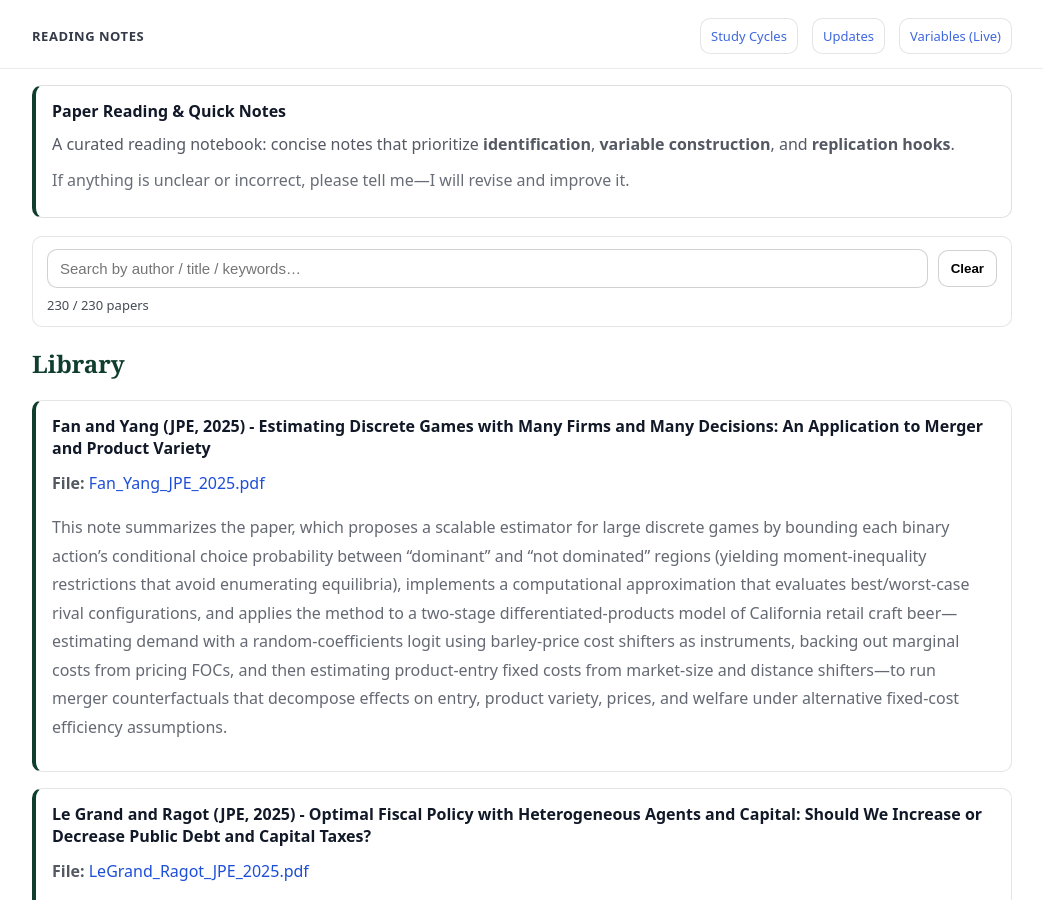
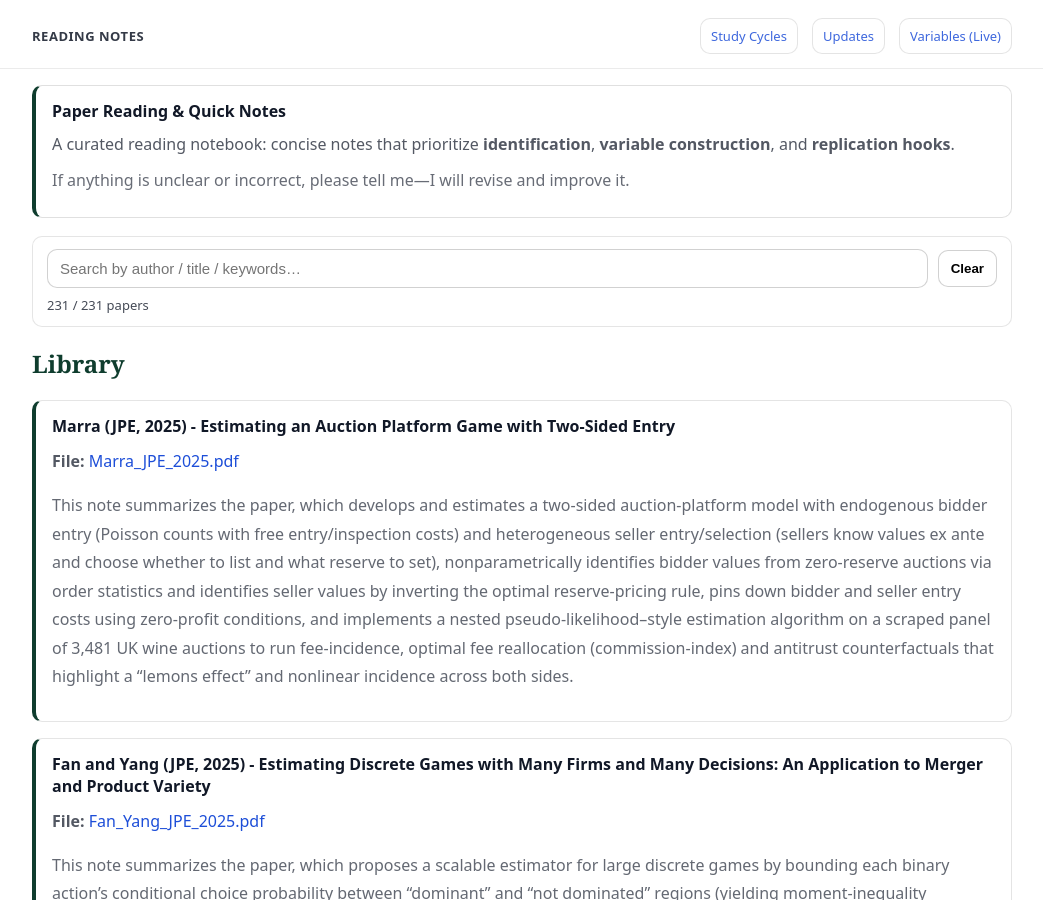
Before and after one commit to yaxinzn/study-archive, a Jekyll site: the page built from reading/index.md, in a window 1280 px wide and 900 px high. Shown: the whole window, without its empty margins (118-1161 px from the left). Built offline with Jekyll 4.4.1, drawn with Linux system fonts in a browser that asks for light colours.

Commit message:
Reading: add/update Marra_JPE_2025.pdf

```diff
--- a/_data/reading.yml
+++ b/_data/reading.yml
@@ -1,3 +1,7 @@
+- title: "Marra (JPE, 2025) - Estimating an Auction Platform Game with Two-Sided Entry"
+  file: "Marra_JPE_2025.pdf"
+  desc: "This note summarizes the paper, which develops and estimates a two-sided auction-platform model with endogenous bidder entry (Poisson counts with free entry/inspection costs) and heterogeneous seller entry/selection (sellers know values ex ante and choose whether to list and what reserve to set), nonparametrically identifies bidder values from zero-reserve auctions via order statistics and identifies seller values by inverting the optimal reserve-pricing rule, pins down bidder and seller entry costs using zero-profit conditions, and implements a nested pseudo-likelihood–style estimation algorithm on a scraped panel of 3,481 UK wine auctions to run fee-incidence, optimal fee reallocation (commission-index) and antitrust counterfactuals that highlight a “lemons effect” and nonlinear incidence across both sides."
+
 - title: "Fan and Yang (JPE, 2025) - Estimating Discrete Games with Many Firms and Many Decisions: An Application to Merger and Product Variety"
   file: "Fan_Yang_JPE_2025.pdf"
   desc: "This note summarizes the paper, which proposes a scalable estimator for large discrete games by bounding each binary action’s conditional choice probability between “dominant” and “not dominated” regions (yielding moment-inequality restrictions that avoid enumerating equilibria), implements a computational approximation that evaluates best/worst-case rival configurations, and applies the method to a two-stage differentiated-products model of California retail craft beer—estimating demand with a random-coefficients logit using barley-price cost shifters as instruments, backing out marginal costs from pricing FOCs, and then estimating product-entry fixed costs from market-size and distance shifters—to run merger counterfactuals that decompose effects on entry, product variety, prices, and welfare under alternative fixed-cost efficiency assumptions."
```
Also changed, not shown: 1 other file.
